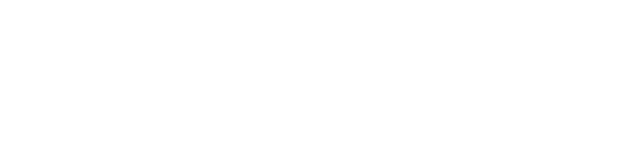
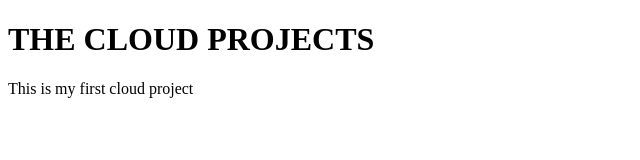
Before and after one commit to Mohamedali376/CLOUD-PROJECTS, a plain HTML site: page index.html in a window 1280 px wide. Shown: the whole page, without its empty margins (0-640 px from the left). Drawn offline with Linux system fonts and the light colour scheme.

Commit message:
added body to index file

```diff
--- a/index.html
+++ b/index.html
@@ -6,6 +6,8 @@
     <title>CLOUD PROJECTS</title>
 </head>
 <body>
+    <h1>THE CLOUD PROJECTS</h1>
+    <p>This is my first cloud project</p>
 
 </body>
 </html>
```
